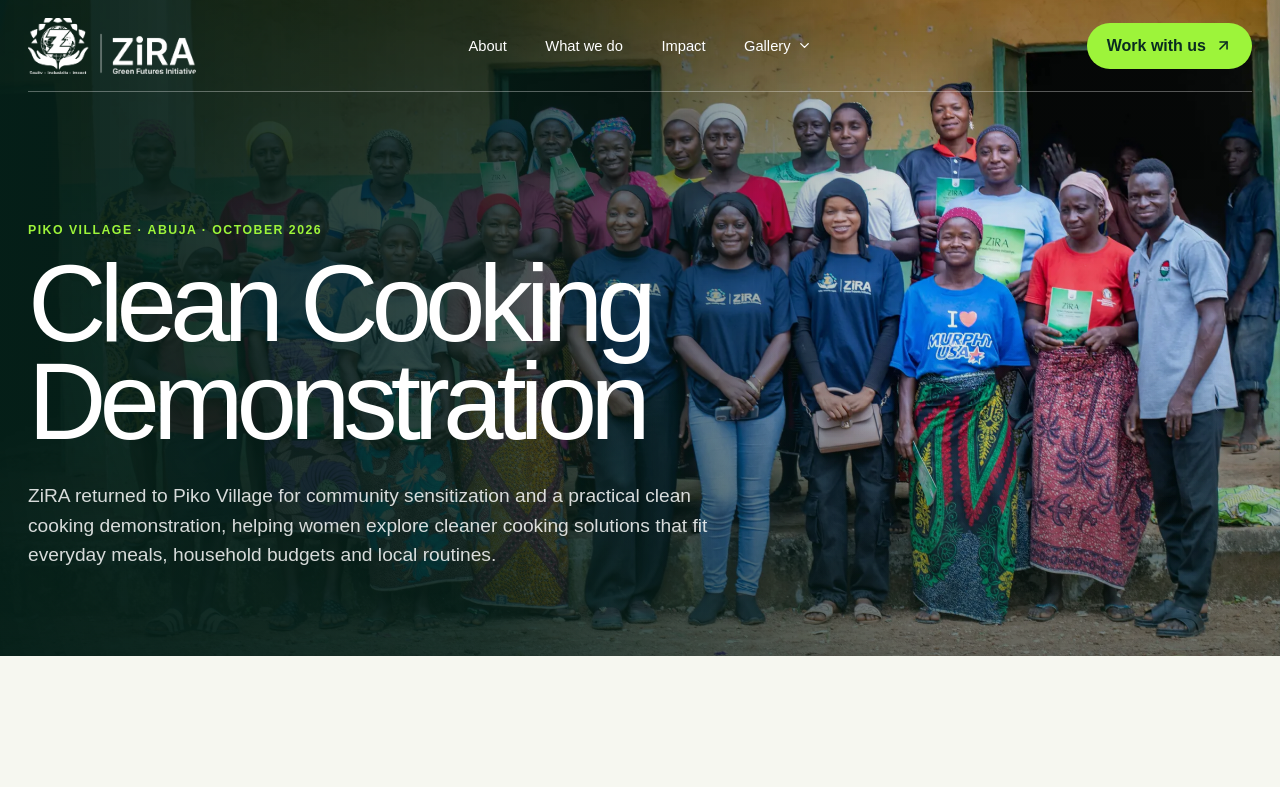
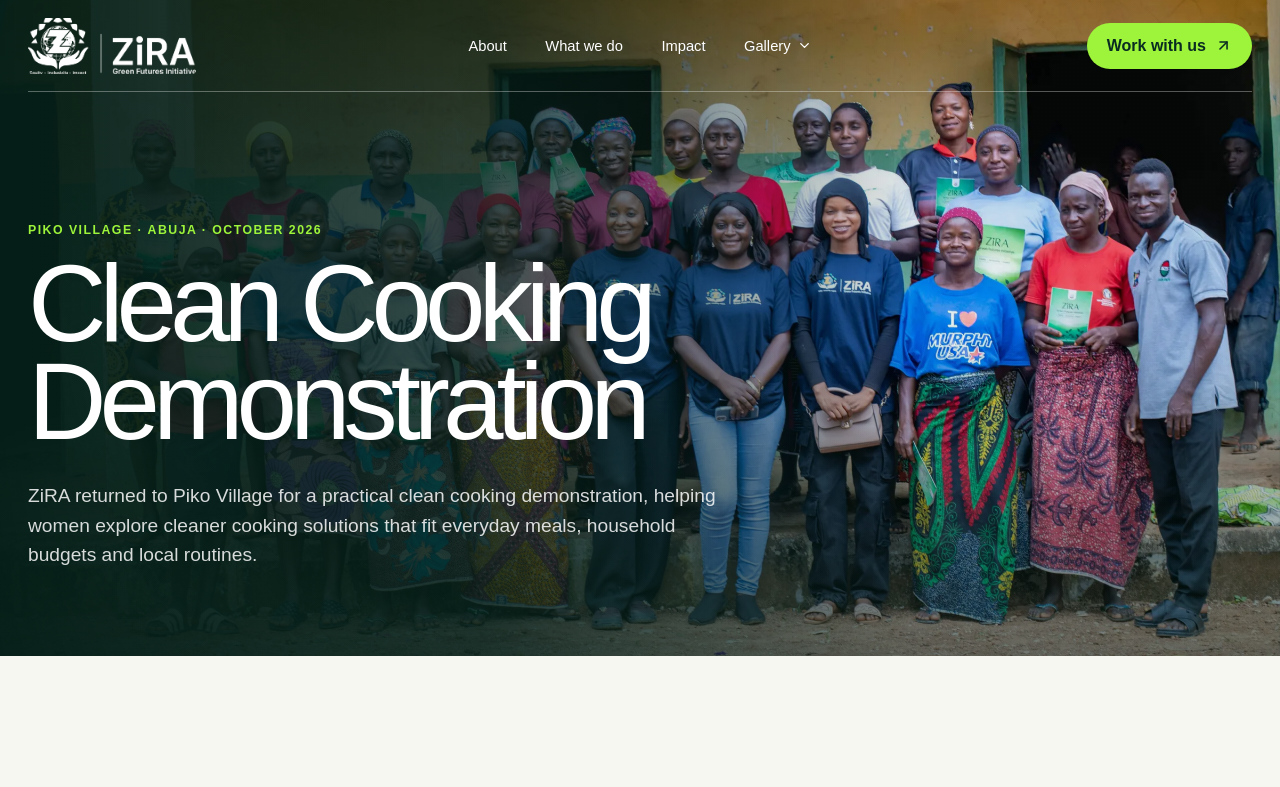
Before and after one commit to Horlladjosh/zira-green-futures, a Next.js app: page /gallery/community-outreach in a window 1280 px wide. Shown: the top 787 px of the page. Built offline with nearby package versions, Linux system fonts and the light colour scheme.

Commit message:
Refine gallery event names

```diff
--- a/app/gallery/community-outreach/page.tsx
+++ b/app/gallery/community-outreach/page.tsx
@@ -3,7 +3,7 @@ import GalleryPage, { type GalleryImage } from "../gallery-page";
 
 export const metadata: Metadata = {
   title: "Clean Cooking Demonstration",
-  description: "ZiRA's community sensitization and practical clean cooking demonstration in Piko Village, Abuja.",
+  description: "ZiRA's practical clean cooking demonstration in Piko Village, Abuja.",
 };
 
 const images: GalleryImage[] = [
@@ -26,7 +26,7 @@ export default function CommunityOutreachPage() {
     <GalleryPage
       title="Clean Cooking Demonstration"
       label="Piko Village · Abuja · October 2026"
-      description="ZiRA returned to Piko Village for community sensitization and a practical clean cooking demonstration, helping women explore cleaner cooking solutions that fit everyday meals, household budgets and local routines."
+      description="ZiRA returned to Piko Village for a practical clean cooking demonstration, helping women explore cleaner cooking solutions that fit everyday meals, household budgets and local routines."
       hero={{ src: "/gallery/community/community-8492.webp", width: 2400, height: 1618, alt: "ZiRA team and Piko Village community members gathered after the clean cooking demonstration" }}
       images={images}
     />
--- a/app/site-header.tsx
+++ b/app/site-header.tsx
@@ -17,7 +17,7 @@ export default function SiteHeader() {
           <summary>Gallery <ChevronDown size={15} strokeWidth={2.2} /></summary>
           <div className="nav-dropdown-menu">
             <Link href="/gallery/piko-outreach">Community Sensitization</Link>
-            <Link href="/gallery/community-outreach">Clean Cooking Demonstration</Link>
+            <Link href="/gallery/community-outreach">Community Demonstration</Link>
           </div>
         </details>
       </nav>
@@ -34,7 +34,7 @@ export default function SiteHeader() {
             <Link href="/#impact">Impact</Link>
             <span>Gallery</span>
             <Link className="mobile-sub-link" href="/gallery/piko-outreach">Community Sensitization</Link>
-            <Link className="mobile-sub-link" href="/gallery/community-outreach">Clean Cooking Demonstration</Link>
+            <Link className="mobile-sub-link" href="/gallery/community-outreach">Community Demonstration</Link>
           </nav>
         </details>
       </div>
```
